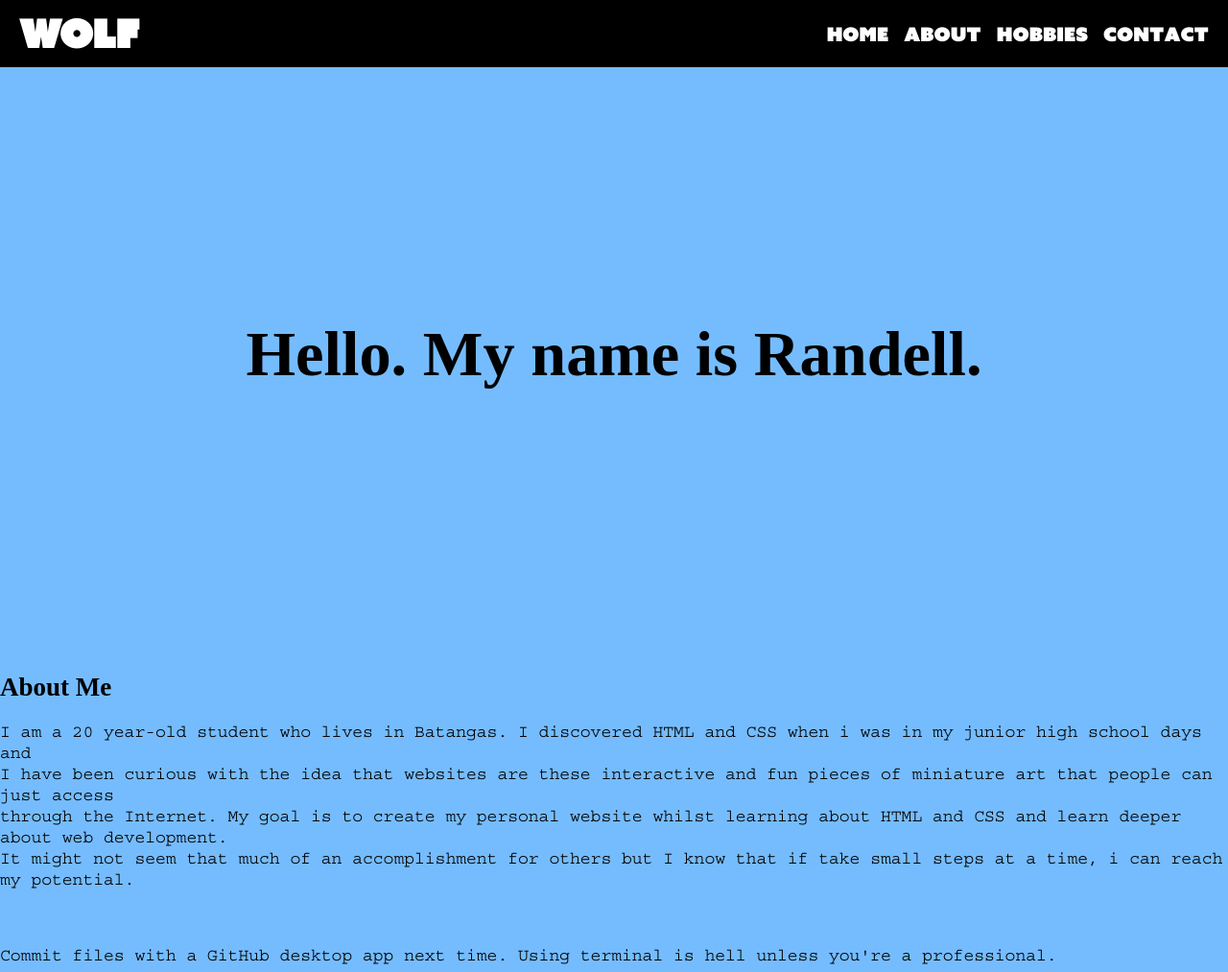
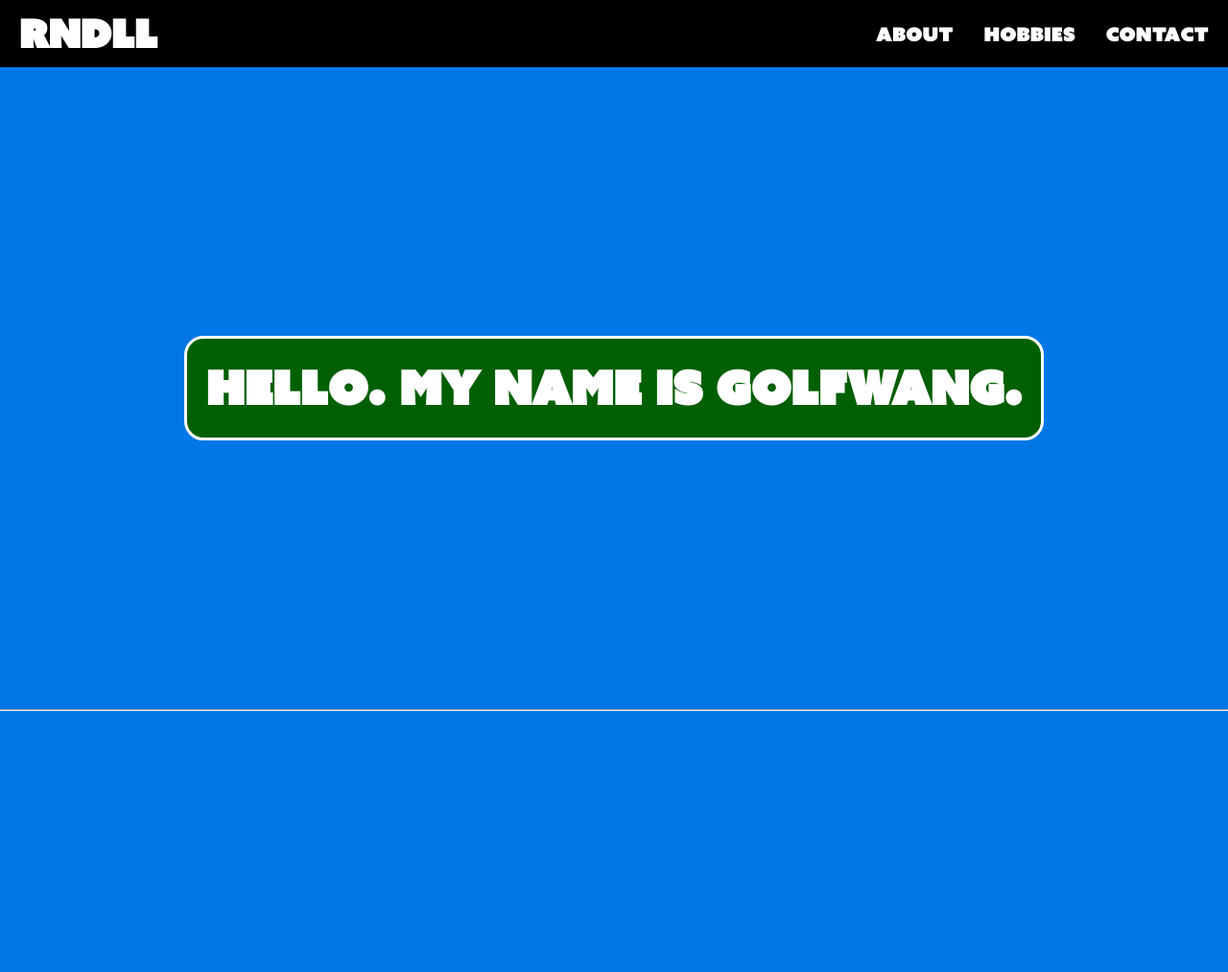
Before and after one commit to shiido-byte/Personal-Website, a plain HTML site: page index.html in a window 1280 px wide. Shown: the top 1013 px of the page at 96% size. Drawn offline with Linux system fonts and the light colour scheme.

Commit message:
UI Updates
changed bg color, added some design tweaks to hero scree for visual aesthetics, and updated "About" section

```diff
--- a/index.css
+++ b/index.css
@@ -19,9 +19,11 @@
 }
 
 /*Global font for paragraphs*/
+
 p{
   font-family: myFont2;
 }
+
 
 /*Navigation bar*/
 .div_navbar{
@@ -39,15 +41,16 @@ p{
   background-color: #000000;
   color: white;
   position: sticky;
+  font-weight: 400;
 }
 
 .navlist{
   display: flex;
   justify-content: inherit;
   list-style: none;
-  gap: 1rem;
-  font-style: normal;
-  color: white;
+  gap: 2rem;
+  font-weight: inherit;
+  font-family: inherit;
 }
 
 .navigation_item{
@@ -58,7 +61,7 @@ p{
 }
 
 .body {
-  background-color:#75bcff;
+  background-color:#0077e6;
   margin: 0;
 
 }
@@ -69,24 +72,32 @@ p{
   padding: 0px;
   justify-content: center;
   overflow:visible;
-  margin-top: 150px;
+  margin-top: 200px;
   margin-left: auto;
   margin-right: auto;
-  margin-bottom: 140px;
+  margin-bottom: 200px;
   max-height: 100vh;
 }
 
+.hero_text{
+  padding: 20px;
+  font-family: myFont;
+  color: white;
+  border-style:solid;
+  font-size: 60%;
+  border-radius: 20px;
+  background-size: 10px;
+  background-color: rgb(0, 95, 0);
+
+}
+
+
 .about_container{
-
-  display: inline;
-  padding: 10px;
   justify-content: center;
   align-content: center;
-  margin-left:auto;
-  margin-right:auto;
-
-
-
-
-
+  margin: 50vh 20vh !important;
+  font-family: Arial, Black, sans-serif;
+  border-style: dashed;
+  padding: 50px;
+  border-radius: 60px;
 }
--- a/index.html
+++ b/index.html
@@ -10,41 +10,48 @@
 
   <body class = "body">
 
-  <div id="root">
+  <main id="root">
     <div class="div_navbar">
-      <h1>WOLF</a></h1>
+      <h1>RNDLL</a></h1>
 
-      <nav class="container_navbuttons">
+      <nav>
 
         <ul class="navlist">
 
-        <li><a class="navigation_item" href="#">Home</a></li>
-        <li><a class="navigation_item" href="#">About</a></li>
-        <li><a class="navigation_item" href="#">Hobbies</a></li>
-        <li><a class="navigation_item" href="#">Contact</a></li>
+        <li><a class="navigation_item" href="#">ABOUT</a></li>
+        <li><a class="navigation_item" href="#">HOBBIES</a></li>
+        <li><a class="navigation_item" href="#">CONTACT</a></li>
 
-      </ul>
+        </ul>
 
       </nav>
 
     </div>
 
     <section class="hero">
-      <h5>Hello. My name is Randell.</h5>
+      <h5 class="hero_text">Hello. My name is GOLFWANG.</h5>
     </section>
+
+    <hr>
+
+
+    <div class ="about_container">
+      <p>
+        <h1>About Me</h1>
+        I am a 20 year-old student who lives in Batangas. I discovered HTML and CSS when i was in my junior high school days and
+        i have been curious with the idea that websites are these interactive and fun pieces of miniature art that people can just access through the Internet.
+        My goal is to create my personal website whilst learning about HTML and CSS and learn deeper about web development.
+        It might not seem that much of an accomplishment for others but I know that if take small steps at a time, i can reach my potential.
+      </p>
+    </div>
+
+  <!--
+    <div class ="hobbies_container">
+      <h1>Hobbies</h1>
 
 
 
-    <section class ="about_container">
-      <h1>About Me</h1>
-      <p>I am a 20 year-old student who lives in Batangas. I discovered HTML and CSS when i was in my junior high school days and<br>
-      I have been curious with the idea that websites are these interactive and fun pieces of miniature art that people can just access<br>
-      through the Internet. My goal is to create my personal website whilst learning about HTML and CSS and learn deeper about web development.<br>
-      It might not seem that much of an accomplishment for others but I know that if take small steps at a time, i can reach my potential.
-      </p>
-    </section>
-
-    <p>Commit files with a GitHub desktop app next time. Using terminal is hell unless you're a professional.</p>
+    </div> -->
 
 
 
@@ -52,7 +59,10 @@
 
 
 
-  </div>
+
+
+
+
 
 
 
@@ -77,6 +87,6 @@
       </div>
     </footer> -->
 
-
+    </main>
   </body>
 </html>
```
